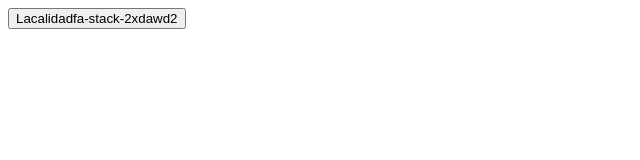
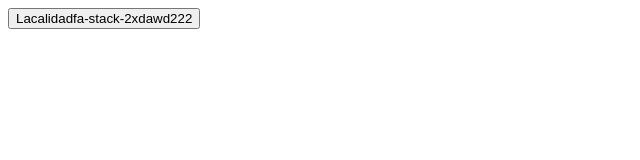
Before and after one commit to LeonardoB-10/Llamada, a plain HTML site: page index.html in a window 1280 px wide. Shown: the full height of the page, 0-640 px from the left. Drawn offline with Linux system fonts and the light colour scheme.

Commit message:
first commit.

```diff
--- a/index.html
+++ b/index.html
@@ -7,7 +7,7 @@
     <title>Document</title>
   </head>
   <body>
-    <button onclick="success()">Lacalidadfa-stack-2xdawd2</button>
+    <button onclick="success()">Lacalidadfa-stack-2xdawd222</button>
 
     <script>
       const options = {
```
